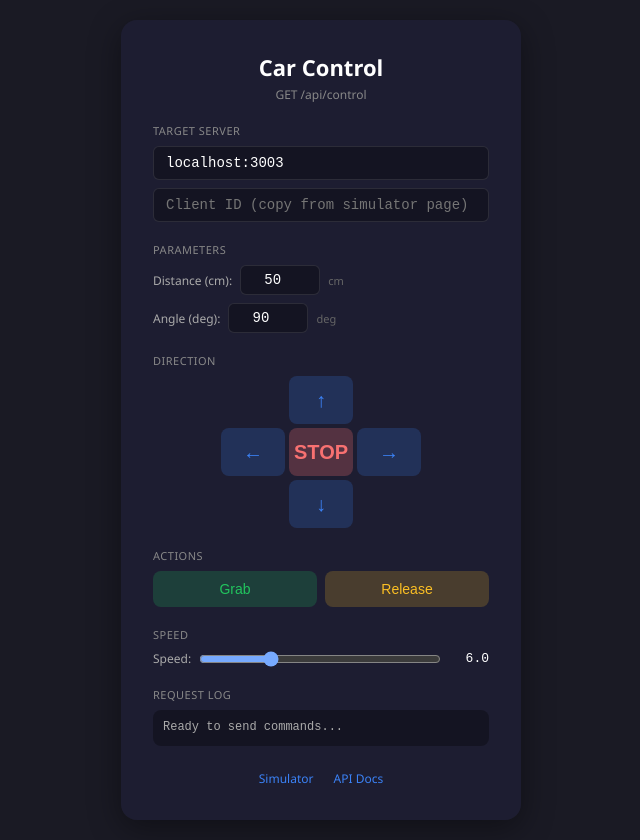
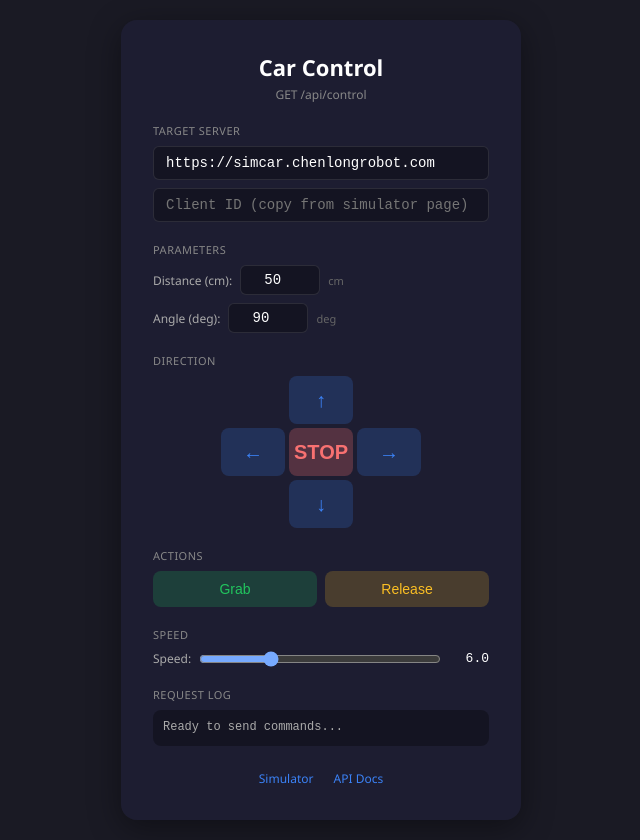
Before and after one commit to DongJianHao123/simcar-online, a website built with Vite: page test-control.html in a window 1280 px wide. Shown: the whole page, without its empty margins (319-959 px from the left). Built offline with nearby package versions, Linux system fonts and the light colour scheme.

Commit message:
Update default server IP to production URL in test control

```diff
--- a/test-control.html
+++ b/test-control.html
@@ -102,7 +102,7 @@
       <div class="section">
         <div class="section-title">Target Server</div>
         <div class="ip-row" style="margin-bottom:8px;">
-          <input type="text" id="server-ip" value="localhost:3003" placeholder="localhost:3003" />
+          <input type="text" id="server-ip" value="https://simcar.chenlongrobot.com" placeholder="https://simcar.chenlongrobot.com" />
         </div>
         <div class="ip-row">
           <input type="text" id="client-id" value="" placeholder="Client ID (copy from simulator page)" />
```
